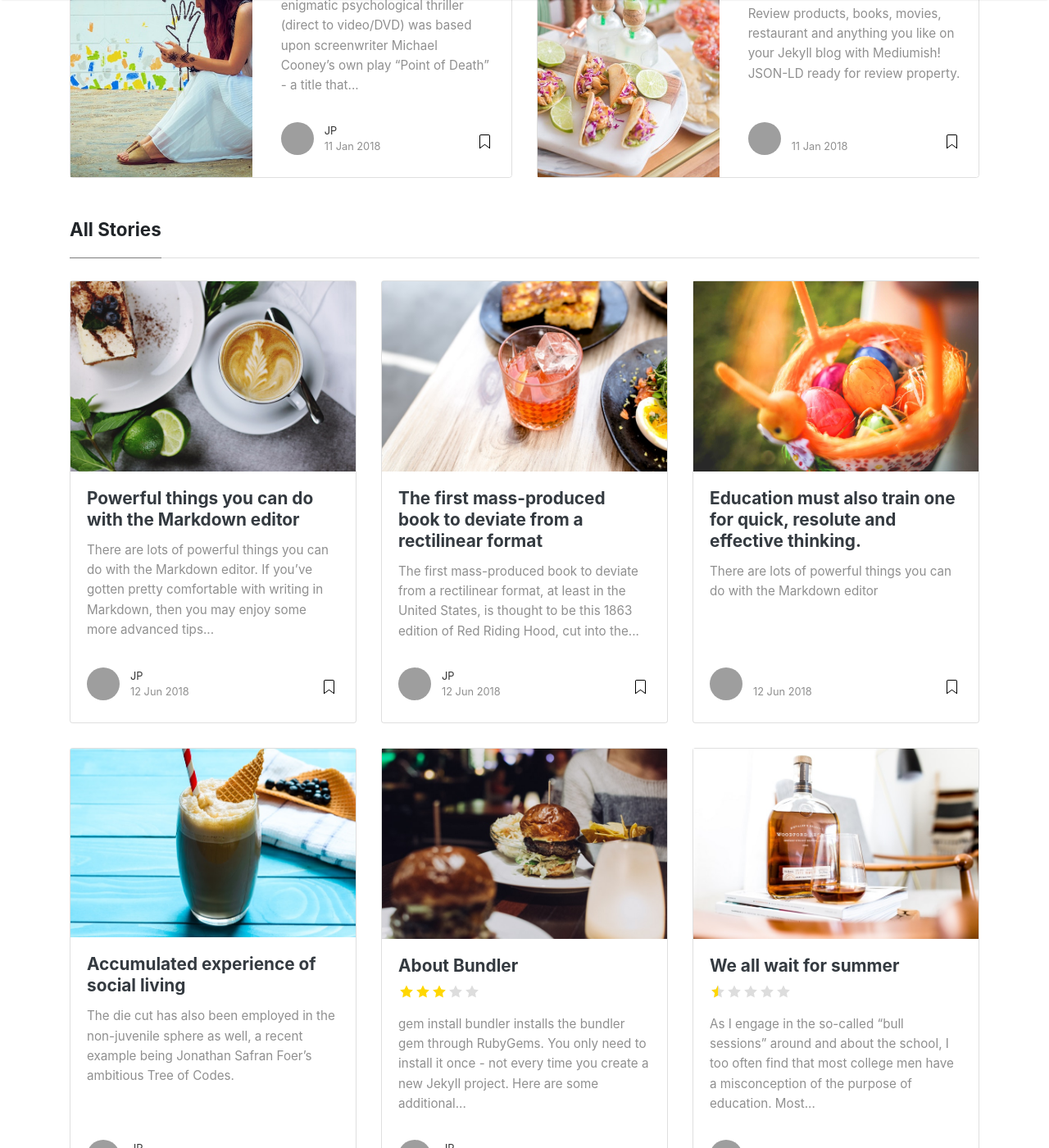
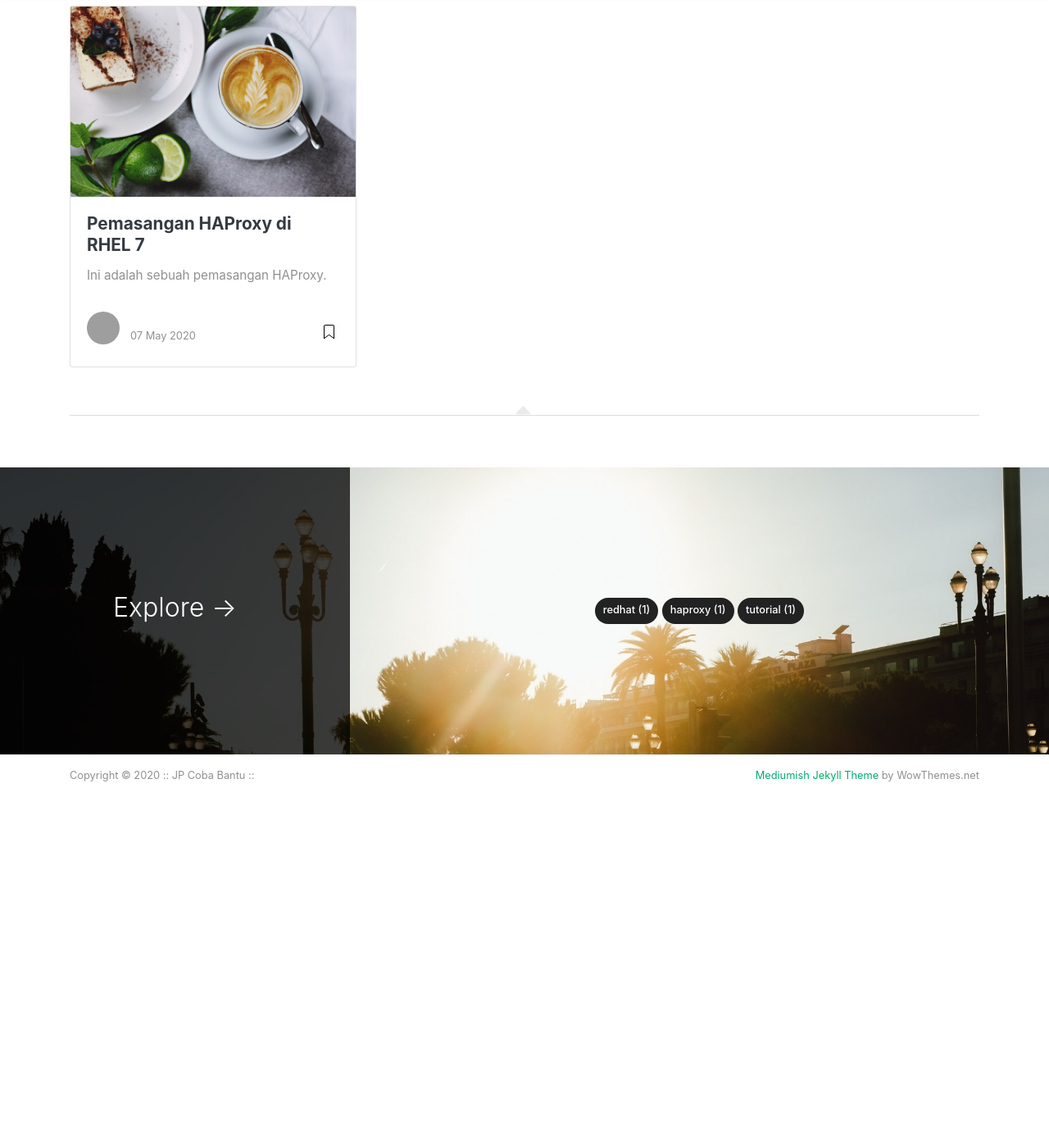
Before and after one commit to jpmrblood/tutorial, a Jekyll site: the page built from index.html, in a window 1280 px wide and 1400 px high, scrolled down 378 px. Shown: the whole window at 82% size. Built offline with Jekyll 4.4.1, drawn with Linux system fonts in a browser that asks for light colours; nearby versions of some CDN libraries; the list of posts is cut into pages by our own code; after the commit the page ends 1407 px from its top, so only the background shows below that; some of the changed text lies outside the part shown; grey boxes are pictures that could not be loaded.

Commit message:
Delete all posts add new genuine post.

````diff
--- a/_config.yml
+++ b/_config.yml
@@ -13,7 +13,7 @@ permalink: /:title/
 
 # Authors
 authors:
-  sal:
+  jp:
     name: Jan Peter Alexander
     display_name: JP
     gravatar: e56154546cf4be74e393c62d1ae9f9d4
--- a/_layouts/default.html
+++ b/_layouts/default.html
@@ -73,22 +73,6 @@ ga('send', 'pageview');
 
                 <li class="nav-item">
                 <a class="nav-link" href="{{ site.baseurl }}/about">About</a>
-                </li>
-
-                <li class="nav-item">
-                <a target="_blank" class="nav-link" href="https://bootstrapstarter.com/bootstrap-templates/template-mediumish-bootstrap-jekyll/"> Docs</a>
-                </li>
-
-                <li class="nav-item">
-                <a target="_blank" class="nav-link" href="https://www.wowthemes.net/themes/mediumish-wordpress/"><i class="fab fa-wordpress-simple"></i> WP Version</a>
-                </li>
-
-                <li class="nav-item">
-                <a target="_blank" class="nav-link" href="https://www.wowthemes.net/themes/mediumish-ghost/"><i class="fab fa-snapchat-ghost"></i> Ghost Version</a>
-                </li>
-
-                <li class="nav-item">
-                <a target="_blank" class="nav-link" href="https://github.com/wowthemesnet/mediumish-theme-jekyll"><i class="fab fa-github"></i> Fork on Github</a>
                 </li>
 
                 {% include search-lunr.html %}
--- a/_posts/2018-01-11-customer-service.md
+++ /dev/null
@@ -1,31 +0,0 @@
----
-layout: post
-title:  "Inception Movie"
-author: john
-categories: [ Jekyll, tutorial ]
-tags: [red, yellow]
-image: assets/images/11.jpg
-description: "My review of Inception movie. Acting, plot and something else in this short description."
-featured: true
-hidden: true
-rating: 4.5
----
-
-Review products, books, movies, restaurant and anything you like on your Jekyll blog with Mediumish! JSON-LD ready for review property.
-
-#### How to use?
-
-It's actually really simple! Add the rating in your YAML front matter. It also supports halfs:
-
-```html
----
-layout: post
-title:  "Inception Movie"
-author: john
-categories: [ Jekyll, tutorial ]
-tags: [red, yellow]
-image: assets/images/11.jpg
-description: "My review of Inception movie. Actors, directing and more."
-rating: 4.5
----
-```
--- a/_posts/2018-01-11-quick-start-guide.md
+++ /dev/null
@@ -1,27 +0,0 @@
----
-layout: post
-title:  "Let's test spoilers"
-author: sal
-categories: [ Jekyll, tutorial ]
-image: assets/images/12.jpg
-featured: true
-hidden: true
----
-
-Director Roland Suso Richter's enigmatic psychological thriller (direct to video/DVD) was based upon screenwriter Michael Cooney's own play "Point of Death" - a title that gave away the film's entire plot twist premise.
-
-As in many similar films, such as Jacob's Ladder (1990), Soul Survivors (2001), and The Butterfly Effect (2004), events and people were thoroughly distorted and confused because the protagonist was at the point of death. The tagline was misleading:
-
-"When You Don't Have a Memory, How Can You Remember Who to Trust?"
-
-The mind-warping film opened with a hospital patient Simon Cable (Ryan Phillippe) awakening in a <span class="spoiler"> hospital with little knowledge (amnesia perhaps?) of what had happened, and why he was there, etc. He was told by attending Dr. Jeremy Newman (Stephen Rea) that it was July 29, 2002 (Simon thought it was the year 2000 - he was confused - he heard a doctor say 20:00 hours!) and that he had died for two minutes from cardiac arrest following the near-fatal accident -- but he had been revived ("You're as good as new").</span> Dr. Newman: "Simon, this is the 29th of July. The year is 2002. And your wife, whose name is Anna, is waiting outside."
-
-(The doctor left off four crucial additional words, revealed in the film's ending.) (Spoiler: Simon had died and was not resuscitated!).
-
-A major clue to everything that truly happened was the scene that played next under the credits - hospital staff failed to bring a patient back to life with a defibrillator after a car accident. Chest compressions failed and there was no pulse. A second major clue was provided by hospital orderly Travis (Stephen Graham): <span class="spoiler">Everybody dies. No mystery there. But why and how everyone dies. Now, there's a mystery worth solving. Probably the biggest mystery there is.</span>
-
-#### So how do we do spoilers?
-
-```html
-<span class="spoiler">My hidden paragraph here.</span>
-```
--- a/_posts/2018-01-12-we-all-wait-for-summer.md
+++ /dev/null
@@ -1,11 +0,0 @@
----
-layout: post
-title:  "We all wait for summer"
-author: john
-categories: [ Jekyll, tutorial ]
-image: assets/images/5.jpg
-rating: .5
----
-As I engage in the so-called "bull sessions" around and about the school, I too often find that most college men have a misconception of the purpose of education. Most of the "brethren" think that education should equip them with the proper instruments of exploitation so that they can forever trample over the masses. Still others think that education should furnish them with noble ends rather than means to an end.
-
-It seems to me that education has a two-fold function to perform in the life of man and in society: the one is utility and the other is culture. Education must enable a man to become more efficient, to achieve with increasing facility the ligitimate goals of his life.
--- a/_posts/2018-05-12-about-bundler.md
+++ /dev/null
@@ -1,17 +0,0 @@
----
-layout: post
-title:  "About Bundler"
-author: sal
-categories: [ Jekyll ]
-image: assets/images/2.jpg
-rating: 3
----
-`gem install bundler` installs the bundler gem through RubyGems. You only need to install it once - not every time you create a new Jekyll project. Here are some additional details:
-
-`bundler` is a gem that manages other Ruby gems. It makes sure your gems and gem versions are compatible, and that you have all necessary dependencies each gem requires.
-
-The `Gemfile` and `Gemfile.lock` files inform `Bundler` about the gem requirements in your site. If your site doesn’t have these Gemfiles, you can omit `bundle exec` and just `run jekyll serve`.
-
-When you run `bundle exec jekyll serve`, `Bundler` uses the gems and versions as specified in `Gemfile.lock` to ensure your Jekyll site builds with no compatibility or dependency conflicts.
-
-For more information about how to use `Bundler` in your Jekyll project, this tutorial should provide answers to the most common questions and explain how to get up and running quickly.
--- a/_posts/2018-06-12-acumulated-experience.md
+++ /dev/null
@@ -1,16 +0,0 @@
----
-layout: post
-title:  "Accumulated experience of social living"
-author: sal
-categories: [ Jekyll, tutorial ]
-image: assets/images/15.jpg
----
-The die cut has also been employed in the non-juvenile sphere as well, a recent example being Jonathan Safran Foer’s ambitious Tree of Codes.
-
-As for this particular rendition of Charles Perrault’s classic tale, the text and design is by Lydia Very (1823-1901), sister of Transcendentalist poet Jones Very. The gruesome ending of the original - which sees Little Red Riding Hood being gobbled up as well as her grandmother - is avoided here, the gore giving way to the less bloody aims of the morality tale, and the lesson that one should not disobey one’s mother.
-
-The first mass-produced book to deviate from a rectilinear format, at least in the United States, is thought to be this 1863 edition of Red Riding Hood, cut into the shape of the protagonist herself with the troublesome wolf curled at her feet. Produced by the Boston-based publisher Louis Prang, this is the first in their “Doll Series”, a set of five “die-cut” books, known also as shape books — the other titles being Robinson Crusoe, Goody Two-Shoes (also written by Red Riding Hood author Lydia Very), Cinderella, and King Winter.
-
-An 1868 Prang catalogue would later claim that such “books in the shape of a regular paper Doll... originated with us”.
-
-> It would seem the claim could also extend to die cut books in general, as we can’t find anything sooner, but do let us know in the comments if you have further light to shed on this! Such books are, of course, still popular in children’s publishing today, though the die cutting is not now limited to mere outlines, as evidenced in a beautiful 2014 version of the same Little Red Riding Hood story.
--- a/_posts/2018-06-12-education.md
+++ /dev/null
@@ -1,51 +0,0 @@
----
-layout: post
-title:  "Education must also train one for quick, resolute and effective thinking."
-author: john
-categories: [ Jekyll, tutorial ]
-image: assets/images/3.jpg
-beforetoc: "Markdown editor is a very powerful thing. In this article I'm going to show you what you can actually do with it, some tricks and tips while editing your post."
-toc: true
----
-There are lots of powerful things you can do with the Markdown editor
-
-If you've gotten pretty comfortable with writing in Markdown, then you may enjoy some more advanced tips about the types of things you can do with Markdown!
-
-As with the last post about the editor, you'll want to be actually editing this post as you read it so that you can see all the Markdown code we're using.
-
-
-## Special formatting
-
-As well as bold and italics, you can also use some other special formatting in Markdown when the need arises, for example:
-
-+ ~~strike through~~
-+ ==highlight==
-+ \*escaped characters\*
-
-
-## Writing code blocks
-
-There are two types of code elements which can be inserted in Markdown, the first is inline, and the other is block. Inline code is formatted by wrapping any word or words in back-ticks, `like this`. Larger snippets of code can be displayed across multiple lines using triple back ticks:
-
-```
-.my-link {
-    text-decoration: underline;
-}
-```
-
-If you want to get really fancy, you can even add syntax highlighting using Rouge.
-
-
-![walking]({{ site.baseurl }}/assets/images/8.jpg)
-
-## Reference lists
-
-The quick brown jumped over the lazy.
-
-Another way to insert links in markdown is using reference lists. You might want to use this style of linking to cite reference material in a Wikipedia-style. All of the links are listed at the end of the document, so you can maintain full separation between content and its source or reference.
-
-## Full HTML
-
-Perhaps the best part of Markdown is that you're never limited to just Markdown. You can write HTML directly in the Markdown editor and it will just work as HTML usually does. No limits! Here's a standard YouTube embed code as an example:
-
-<p><iframe style="width:100%;" height="315" src="https://www.youtube.com/embed/Cniqsc9QfDo?rel=0&amp;showinfo=0" frameborder="0" allowfullscreen></iframe></p>
--- a/_posts/2018-06-12-first-mass-produced.md
+++ /dev/null
@@ -1,16 +0,0 @@
----
-layout: post
-title:  "The first mass-produced book to deviate from a rectilinear format"
-author: sal
-categories: [ Jekyll, tutorial ]
-image: assets/images/17.jpg
----
-The first mass-produced book to deviate from a rectilinear format, at least in the United States, is thought to be this 1863 edition of Red Riding Hood, cut into the shape of the protagonist herself with the troublesome wolf curled at her feet. Produced by the Boston-based publisher Louis Prang, this is the first in their “Doll Series”, a set of five “die-cut” books, known also as shape books — the other titles being Robinson Crusoe, Goody Two-Shoes (also written by Red Riding Hood author Lydia Very), Cinderella, and King Winter.
-
-An 1868 Prang catalogue would later claim that such “books in the shape of a regular paper Doll... originated with us”.
-
-> It would seem the claim could also extend to die cut books in general, as we can’t find anything sooner, but do let us know in the comments if you have further light to shed on this! Such books are, of course, still popular in children’s publishing today, though the die cutting is not now limited to mere outlines, as evidenced in a beautiful 2014 version of the same Little Red Riding Hood story.
-
-The die cut has also been employed in the non-juvenile sphere as well, a recent example being Jonathan Safran Foer’s ambitious Tree of Codes.
-
-As for this particular rendition of Charles Perrault’s classic tale, the text and design is by Lydia Very (1823-1901), sister of Transcendentalist poet Jones Very. The gruesome ending of the original - which sees Little Red Riding Hood being gobbled up as well as her grandmother - is avoided here, the gore giving way to the less bloody aims of the morality tale, and the lesson that one should not disobey one’s mother.
--- a/_posts/2018-06-12-powerful-things-markdown-editor.md
+++ /dev/null
@@ -1,104 +0,0 @@
----
-layout: post
-title:  "Powerful things you can do with the Markdown editor"
-author: sal
-categories: [ Jekyll, tutorial ]
-image: assets/images/16.jpg
----
-There are lots of powerful things you can do with the Markdown editor. If you've gotten pretty comfortable with writing in Markdown, then you may enjoy some more advanced tips about the types of things you can do with Markdown!
-
-As with the last post about the editor, you'll want to be actually editing this post as you read it so that you can see all the Markdown code we're using.
-
-
-## Special formatting
-
-As well as bold and italics, you can also use some other special formatting in Markdown when the need arises, for example:
-
-+ ~~strike through~~
-+ ==highlight==
-+ \*escaped characters\*
-
-
-## Writing code blocks
-
-There are two types of code elements which can be inserted in Markdown, the first is inline, and the other is block. Inline code is formatted by wrapping any word or words in back-ticks, `like this`. Larger snippets of code can be displayed across multiple lines using triple back ticks:
-
-```
-.my-link {
-    text-decoration: underline;
-}
-```
-
-#### HTML
-
-```html
-<li class="ml-1 mr-1">
-    <a target="_blank" href="#">
-    <i class="fab fa-twitter"></i>
-    </a>
-</li>
-```
-
-#### CSS
-
-```css
-.highlight .c {
-    color: #999988;
-    font-style: italic;
-}
-.highlight .err {
-    color: #a61717;
-    background-color: #e3d2d2;
-}
-```
-
-#### JS
-
-```js
-// alertbar later
-$(document).scroll(function () {
-    var y = $(this).scrollTop();
-    if (y > 280) {
-        $('.alertbar').fadeIn();
-    } else {
-        $('.alertbar').fadeOut();
-    }
-});
-```
-
-#### Python
-
-```python
-print("Hello World")
-```
-
-#### Ruby
-
-```ruby
-require 'redcarpet'
-markdown = Redcarpet.new("Hello World!")
-puts markdown.to_html
-```
-
-#### C
-
-```c
-printf("Hello World");
-```
-
-
-
-
-![walking]({{ site.baseurl }}/assets/images/8.jpg)
-
-## Reference lists
-
-The quick brown jumped over the lazy.
-
-Another way to insert links in markdown is using reference lists. You might want to use this style of linking to cite reference material in a Wikipedia-style. All of the links are listed at the end of the document, so you can maintain full separation between content and its source or reference.
-
-## Full HTML
-
-Perhaps the best part of Markdown is that you're never limited to just Markdown. You can write HTML directly in the Markdown editor and it will just work as HTML usually does. No limits! Here's a standard YouTube embed code as an example:
-
-<p><iframe style="width:100%;" height="315" src="https://www.youtube.com/embed/Cniqsc9QfDo?rel=0&amp;showinfo=0" frameborder="0" allowfullscreen></iframe></p>
--- /dev/null
+++ b/_posts/2020-05-07-memasang-haproxy.md
@@ -0,0 +1,8 @@
+---
+layout: post
+title:  "Pemasangan HAProxy di RHEL 7"
+author: sal
+categories: [ redhat, haproxy, tutorial ]
+image: assets/images/16.jpg
+---
+Ini adalah sebuah pemasangan HAProxy.
````
Also changed, not shown: _posts/2018-01-12-is-intelligence-enough.md (deleted, +0 -18 lines), _posts/2018-01-12-never-stopped-worrying-never-loved-bomb.md (deleted, +0 -13 lines), _posts/2018-01-12-options-for-creating-new-site-with-jekyll.md (deleted, +0 -15 lines), _posts/2018-01-12-press-and-education.md (deleted, +0 -19 lines), _posts/2018-01-12-red-riding.md (deleted, +0 -16 lines), _posts/2018-01-12-tree-of-codes.md (deleted, +0 -17 lines).
